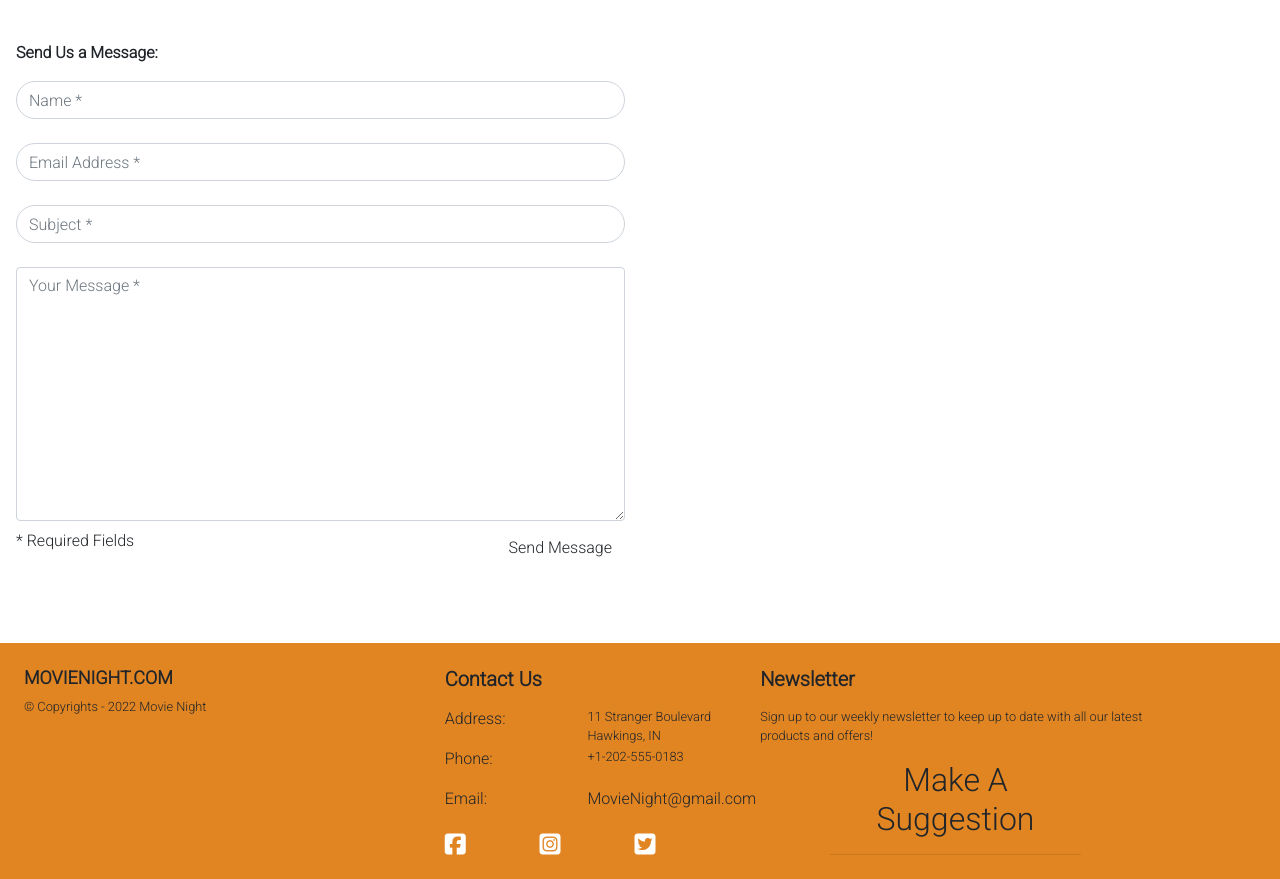
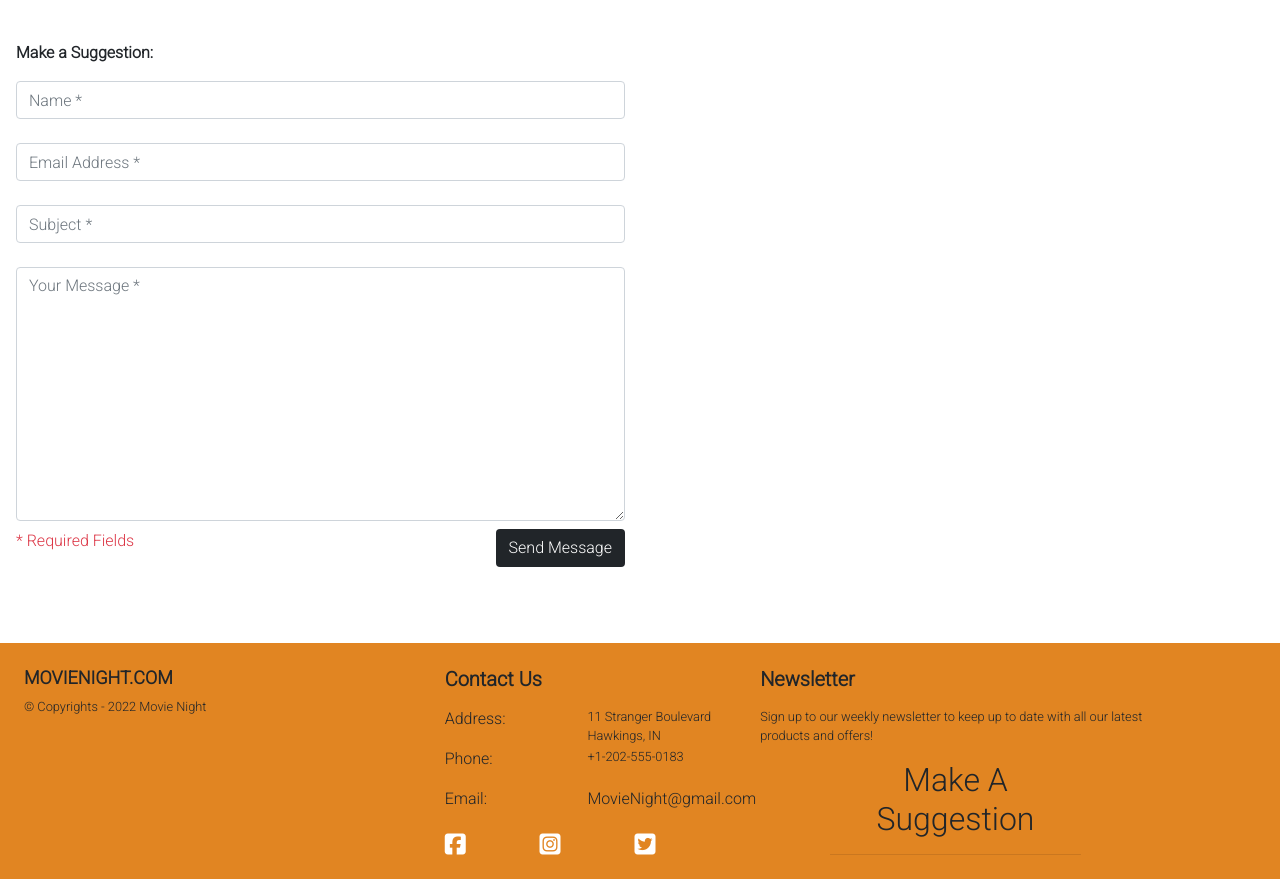
Before and after one commit to FranciscoBarreira/MovieNight, a Django app: page /suggestion/ in a window 1280 px wide. Shown: the part 209-1088 px from the top of the page. Run offline with Django 3.2, Linux system fonts and the light colour scheme; some libraries are stand-ins or nearby versions.

Commit message:
finished suggestions page and included email templates

```diff
--- a/checkout/templates/checkout/confirmation_email/confirmation_email_subject.txt
+++ b/checkout/templates/checkout/confirmation_email/confirmation_email_subject.txt
@@ -1 +1 @@
-Boutique Ado Confirmation for Order Number {{ order.order_number }}
+MovieNight Confirmation for Order Number {{ order.order_number }}
--- a/contacts/templates/contacts/contacts.html
+++ b/contacts/templates/contacts/contacts.html
@@ -56,7 +56,7 @@
     </div>
     <div class="row text-center contacts-margin-bottom">
         <p class="ml-3"><strong>If there is a movie, TV show or documentary you can't find,
-             send us a suggestion <a href="">here</a>.</strong></p>
+             send us a suggestion <a href="{% url 'suggestion' %}">here</a>.</strong></p>
     </div>
 </div>
 {% endblock %}
--- a/static/css/base.css
+++ b/static/css/base.css
@@ -194,7 +194,7 @@ body {
     border: 1px solid #212529;
 }
 
-.btn-quantity,.btn-shopping{
+.btn-quantity,.btn-shopping, .btn-suggestion{
     color:white;
     background: #212529;
 
@@ -237,6 +237,10 @@ z-index: -1;
     color: white;
 }
 
+
+.btn-suggestion:hover,
+.btn-suggestion:active,
+.btn-suggestion:focus,
 .shop-now-button:hover,
 .shop-now-button:active,
 .shop-now-button:focus,
--- /dev/null
+++ b/suggestion/templates/suggestion/confirmation_emails/confirmation_email_body.txt
@@ -0,0 +1,5 @@
+Hi, {{ cust_name }}!
+
+Thanks for sharing your message with us. We will respond to you as soon as possible.
+
+Happy Screenings!
--- /dev/null
+++ b/suggestion/templates/suggestion/confirmation_emails/confirmation_email_subject.txt
@@ -0,0 +1 @@
+Message Received
--- /dev/null
+++ b/suggestion/templates/suggestion/confirmation_emails/user_email_subject.txt
@@ -0,0 +1 @@
+Customer message: {{ inbox_subject }}
--- a/suggestion/templates/suggestion/suggestion.html
+++ b/suggestion/templates/suggestion/suggestion.html
@@ -20,15 +20,15 @@
     <div class="row mt-4">
         <!-- Send a message form  -->
         <div class="col-md-6 pl-3 my-4 mt-md-0">
-            <p class="font-weight-bold">Send Us a Message:</p>
+            <p class="font-weight-bold">Make a Suggestion:</p>
             <form action="{% url 'suggestion' %}" method="POST" class="form" name="message_form">
                 {% csrf_token %}
-                <input type="text" class="w-100 rounded-pill form-control" placeholder="Name *" name="name" value="{{ request.user.username }}" required>
-                <input type="email" class="w-100 mt-4 rounded-pill form-control" placeholder="Email Address *" name="email" value="{{ request.user.email }}" required>
-                <input type="text" class="w-100 mt-4 rounded-pill form-control" placeholder="Subject *" name="subject" required>
-                <textarea class="w-100 mt-4 rounded form-control mb-2" placeholder="Your Message *" rows="10" name="message" required></textarea>
-                <p class="float-left">* Required Fields</p>
-                <button type="submit" class="btn link-btn rounded-pill float-right">Send Message</button>
+                <input type="text" class="w-100  form-control" placeholder="Name *" name="name" value="{{ request.user.username }}" required>
+                <input type="email" class="w-100 mt-4  form-control" placeholder="Email Address *" name="email" value="{{ request.user.email }}" required>
+                <input type="text" class="w-100 mt-4 form-control" placeholder="Subject *" name="subject" required>
+                <textarea class="w-100 mt-4 form-control mb-2" placeholder="Your Message *" rows="10" name="message" required></textarea>
+                <p class="float-left text-danger">* Required Fields</p>
+                <button type="submit" class="btn btn-suggestion float-right">Send Message</button>
             </form>
         </div>
     </div>
--- a/suggestion/views.py
+++ b/suggestion/views.py
@@ -1,9 +1,61 @@
 from django.shortcuts import render
+from django.core.mail import send_mail
+from django.conf import settings
+from django.template.loader import render_to_string
+from django.contrib import messages
+
 
 # Create your views here.
 
 
 def view_suggestion_page(request):
-    """ A view to return the about us page """
+    """ A view to return the make a suggestion page """
+
+    # Sends mail from form
+    if request.method == 'POST':
+        cust_name = request.POST.get('name')
+        cust_email = request.POST.get('email')
+        subject = request.POST.get('subject')
+        subject = render_to_string(
+            'suggestion/confirmation_emails/confirmation_email_subject.txt',
+            {'subject': subject})
+        message = request.POST.get('message')
+        message = render_to_string(
+            'suggestion/confirmation_emails/confirmation_email_body.txt',
+            {'cust_name': cust_name, 'message': message}
+        )
+        # Sends confimation email to customer
+        send_mail(
+            subject,
+            message,
+            settings.DEFAULT_FROM_EMAIL,
+            [cust_email]
+        )
+        inbox_subject = request.POST.get('subject')
+        inbox_subject = render_to_string(
+            'suggestion/confirmation_emails/user_email_subject.txt',
+            {'inbox_subject': inbox_subject})
+        inbox_message = request.POST.get('message')
+        inbox_message = render_to_string(
+            'suggestion/confirmation_emails/user_email_body.txt',
+            {
+                'cust_name': cust_name,
+                'inbox_message': inbox_message,
+                'cust_email': cust_email
+            }
+        )
+        # Sends message to the site's inbox
+        send_mail(
+            inbox_subject,
+            inbox_message,
+            settings.DEFAULT_FROM_EMAIL,
+            [settings.DEFAULT_FROM_EMAIL]
+        )
+        messages.success(
+            request,
+            f'Message successfully sent. \
+                A confirmation email will be sent to {cust_email}.'
+            )
+
 
     return render(request, 'suggestion/suggestion.html')
--- a/templates/includes/main-nav.html
+++ b/templates/includes/main-nav.html
@@ -40,8 +40,8 @@
                 Make a Suggestion
             </a>
             <div class="dropdown-menu border-0" aria-labelledby="specials-link">
-                <a href="{% url 'suggestion' %}" class="dropdown-item">New Arrivals</a>
-                <a href="{% url 'contacts' %}" class="dropdown-item">Deals</a>
+                <a href="{% url 'suggestion' %}" class="dropdown-item">Make A Suggestion</a>
+
             </div>
         </li>
     </ul>
```
Also changed, not shown: suggestion/templates/suggestion/confirmation_emails/user_email_body.txt (added, +9 -0 lines).
